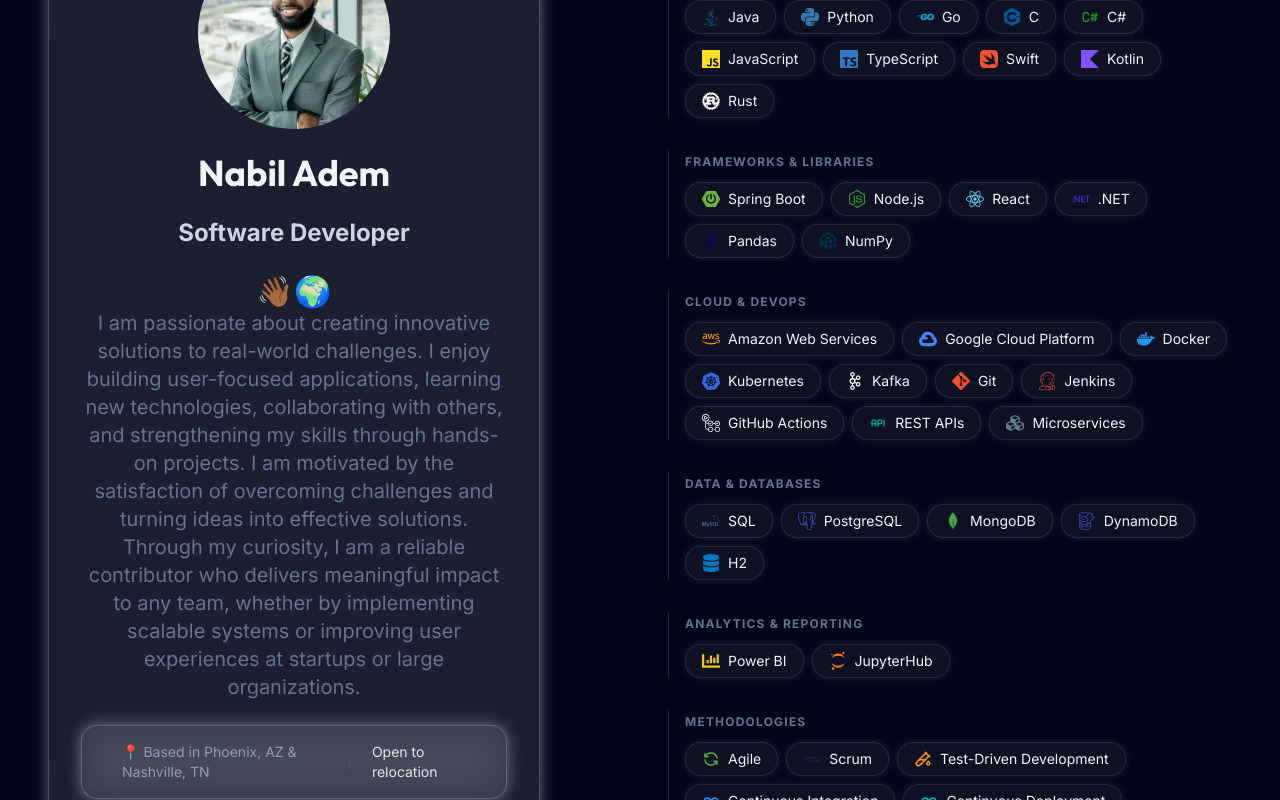
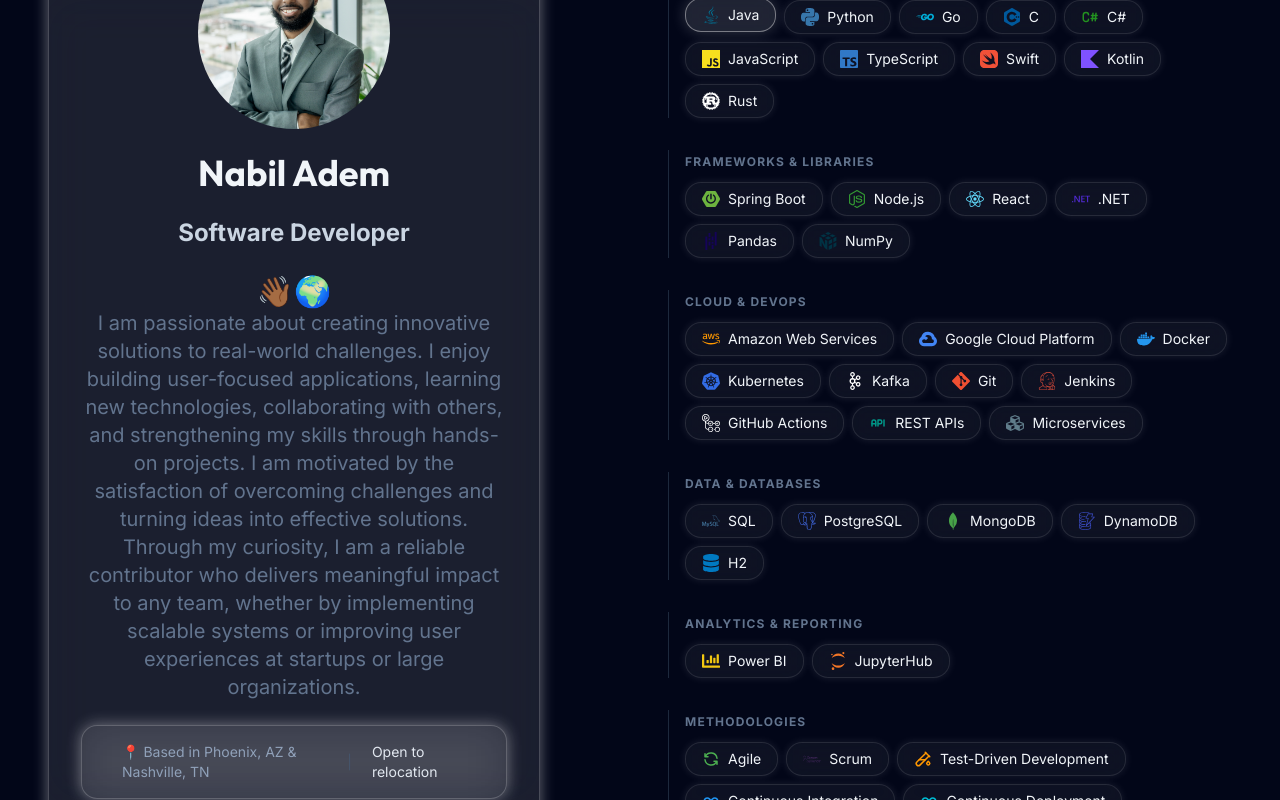
Before and after one commit to nabiladem/portfolio, a React (Vite) app: page / in a window 1280 px wide. In both pictures the pointer is over the element "Java". Built offline with nearby package versions, Linux system fonts and the light colour scheme.

Commit message:
Add hover highlight to skill pills

```diff
--- a/src/index.css
+++ b/src/index.css
@@ -16,6 +16,15 @@
         border-radius: 1rem;
         border: 1px solid rgba(255, 255, 255, 0.1);
         box-shadow: 0 0 8px rgba(255, 255, 255, 0.1);
+        transition: all 0.3s cubic-bezier(0.4, 0, 0.2, 1);
+        cursor: default;
+    }
+
+    .pill-glass:hover {
+        background: rgba(255, 255, 255, 0.12);
+        border: 1px solid rgba(255, 255, 255, 0.4);
+        box-shadow: 0 0 15px rgba(255, 255, 255, 0.2);
+        transform: translateY(-2px);
     }
 }
 
```
